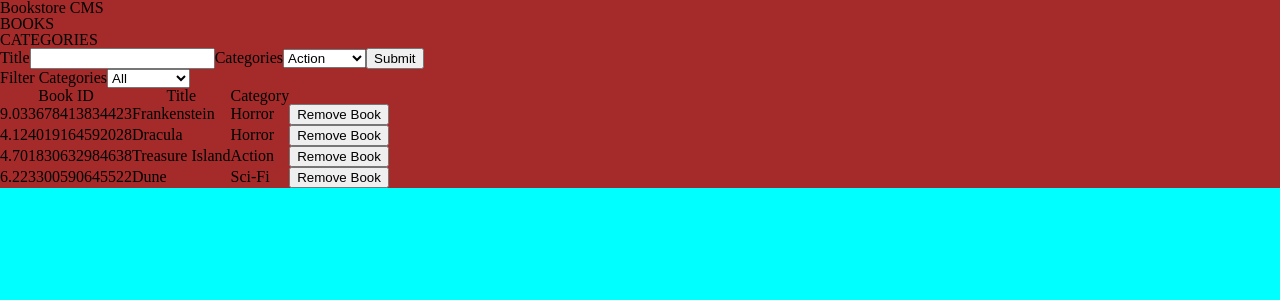
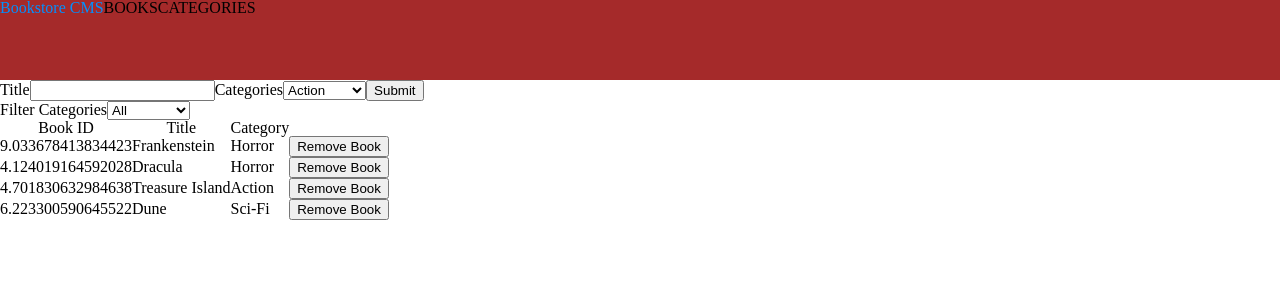
Before and after one commit to RossielCS/Bookstore, a React (Create React App) app: page / in a window 1280 px wide. Shown: the top 300 px of the page. Built offline with nearby package versions, Linux system fonts and the light colour scheme.

Commit message:
Add stylesheet files
- style
- reset
- variables

```diff
--- /dev/null
+++ b/src/assets/stylesheet/_variables.scss
@@ -0,0 +1,5 @@
+$primary-color:  #0290ff;
+$secondary-color: #fff;
+$tertiary-color: #1c1c1c;
+$quaternary-color: #8e8e8e;
+$quinary-color: #679dcb;
--- a/src/assets/stylesheet/style.scss
+++ b/src/assets/stylesheet/style.scss
@@ -1,9 +1,22 @@
 @import 'reset';
+@import 'variables';
 
-body {
-  background-color: aqua;
+.App {
+  min-height: 100vh;
+  min-width: 100vw;
 }
 
-.App {
+.Header {
+  height: 10vh;
+  display: flex;
   background-color: brown;
+
+  h1 {
+    color: $primary-color;
+  }
+
+  ul {
+    display: flex;
+
+  }
 }
```
